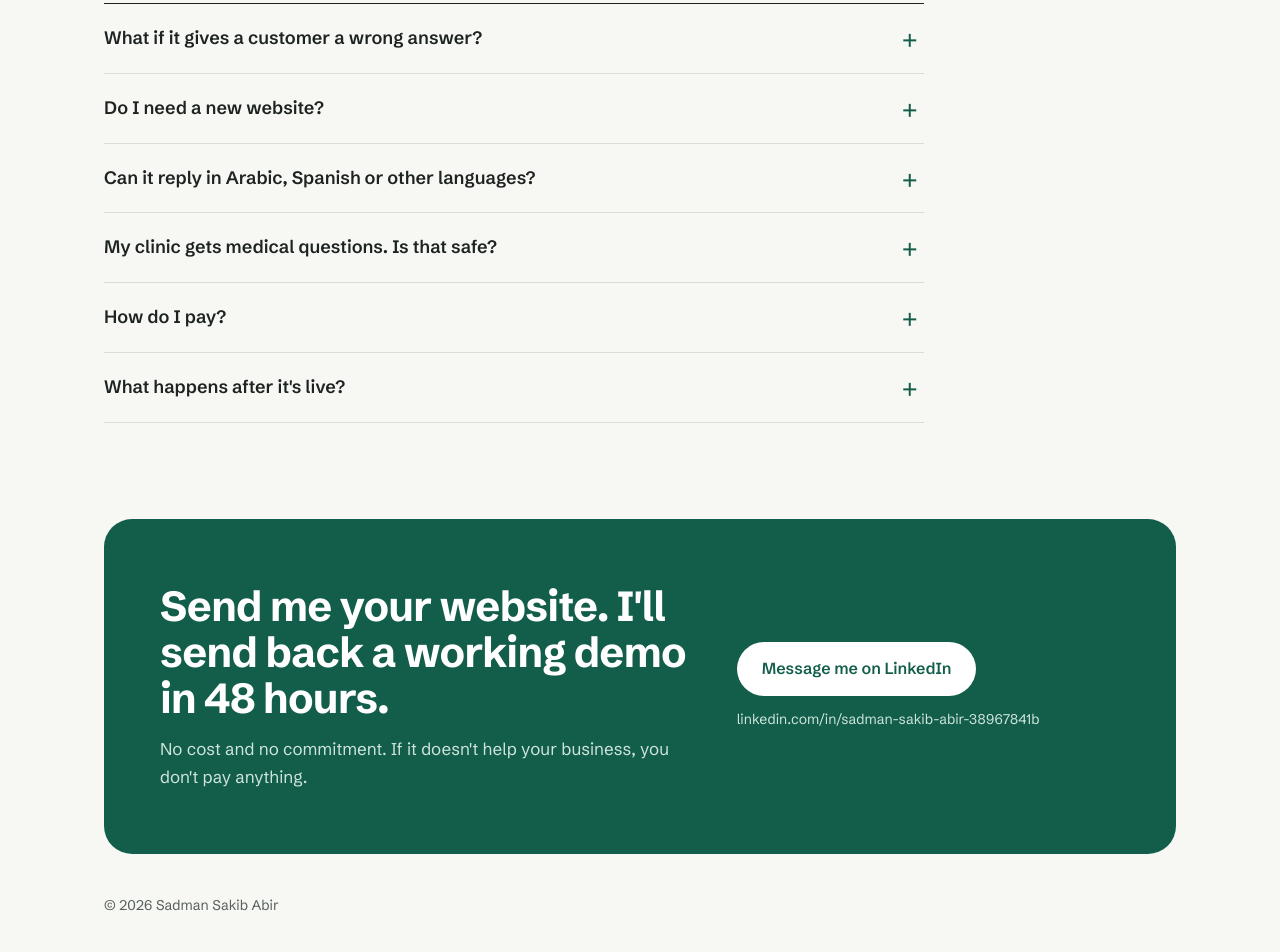
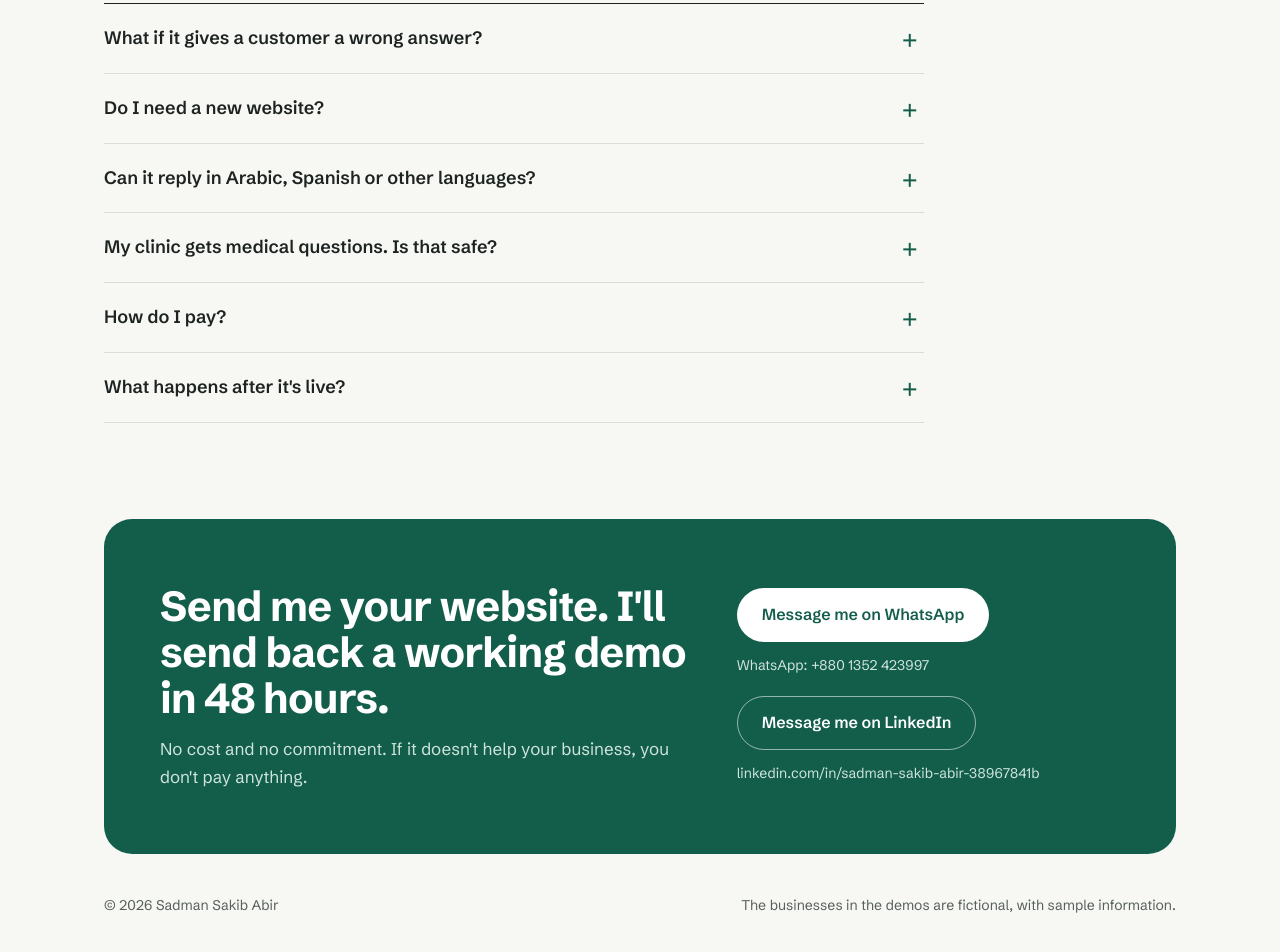
Before and after one commit to sadmansakibabir22/sadmansakibabir22.github.io, a plain HTML site: page index.html in a window 1280 px wide. Shown: the part 4692-5644 px from the top of the page. Drawn offline with Linux system fonts and the light colour scheme.

Commit message:
Update contact methods and add footer note

```diff
--- a/index.html
+++ b/index.html
@@ -165,6 +165,8 @@
   .close .side small{color:#CFE5DC;font-size:14px}
   .btn-white{background:#fff;color:var(--pine)}
   .btn-white:hover{background:var(--bubble)}
+  .btn-outline-white{border-color:rgba(255,255,255,.55);color:#fff;margin-top:8px}
+  .btn-outline-white:hover{background:rgba(255,255,255,.1)}
 
   footer{padding:40px 0 48px;font-size:14px;color:var(--soft);display:flex;justify-content:space-between;flex-wrap:wrap;gap:12px}
 
@@ -375,14 +377,16 @@
       <p>No cost and no commitment. If it doesn't help your business, you don't pay anything.</p>
     </div>
     <div class="side">
-      <a class="btn btn-white" href="https://www.linkedin.com/in/sadman-sakib-abir-38967841b" target="_blank" rel="noopener">Message me on LinkedIn</a>
+      <a class="btn btn-white" href="https://wa.me/8801352423997?text=Hi%20Sadman%2C%20I%20saw%20your%20portfolio%20and%20I%27m%20interested%20in%20an%20AI%20assistant%20for%20my%20business." target="_blank" rel="noopener">Message me on WhatsApp</a>
+      <small>WhatsApp: +880 1352 423997</small>
+      <a class="btn btn-outline-white" href="https://www.linkedin.com/in/sadman-sakib-abir-38967841b" target="_blank" rel="noopener">Message me on LinkedIn</a>
       <small>linkedin.com/in/sadman-sakib-abir-38967841b</small>
     </div>
   </section>
 
   <footer>
     <span>© 2026 Sadman Sakib Abir</span>
-
+    <span>The businesses in the demos are fictional, with sample information.</span>
   </footer>
 </div>
 
```
